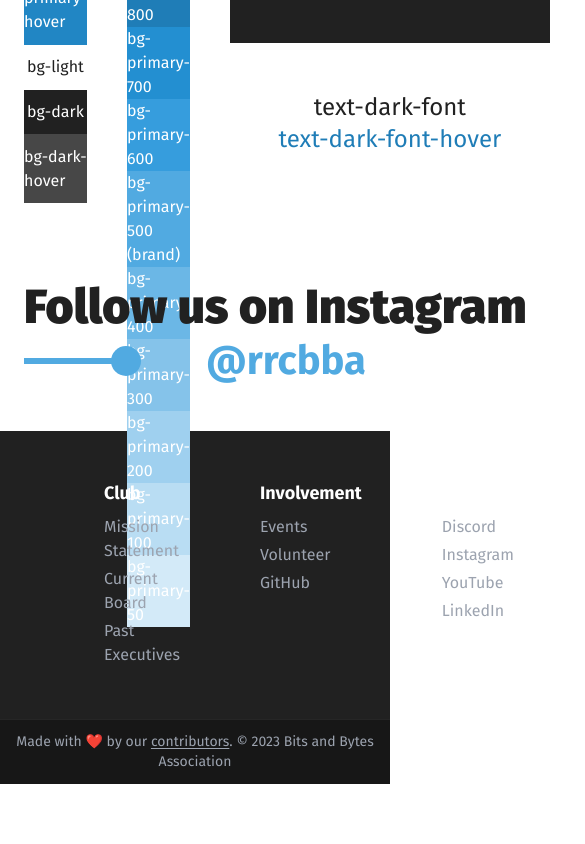
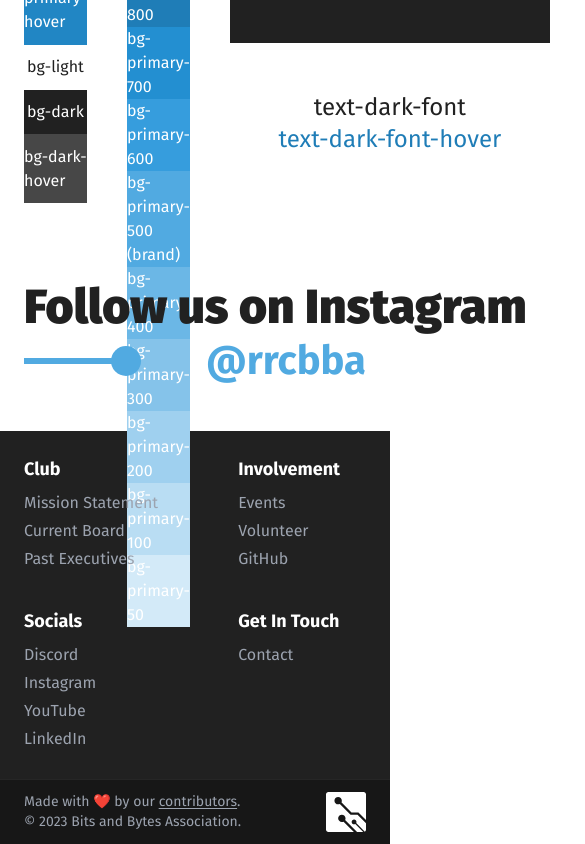
Before and after one commit to bits-and-bytes-association/bitsandbytesassociation.ca, a Next.js app: page / in a window 390 px wide. Shown: the part 1409-2253 px from the top of the page, 585 px wide, since content can reach past the window. Before the commit the page ends 2193 px from the top, so only its background shows below. Built offline with nearby package versions, Linux system fonts and the light colour scheme.

Commit message:
Make footer component responsive (#17)

```diff
--- a/src/components/Footer.js
+++ b/src/components/Footer.js
@@ -1,5 +1,9 @@
 import Link from 'next/link';
 import Image from 'next/image';
+
+// For copyright notice
+const firstYear = 2023;
+const curYear = new Date().getFullYear();
 
 /**
  * Footer component
@@ -7,7 +11,9 @@ import Image from 'next/image';
 export default function Footer() {
   return (
     <div className="bg-dark">
-      <nav className="container mx-auto flex py-12 px-16">
+      <div className="container mx-auto px-6">
+        <div className="flex flex-row items-center py-6 md:flex-row md:py-12">
+          <nav className="grid grid-cols-[repeat(2,min-content)] gap-y-8 gap-x-20 lg:grid-cols-[repeat(4,min-content)]">
             <NavColumn header="Club">
               <NavLink href="#">Mission Statement</NavLink>
               <NavLink href="#">Current Board</NavLink>
@@ -27,7 +33,8 @@ export default function Footer() {
             <NavColumn header="Get In Touch">
               <NavLink href="#">Contact</NavLink>
             </NavColumn>
-        <div className="ml-auto mr-10 shrink-0 self-center">
+          </nav>
+          <div className="ml-auto hidden shrink-0 self-center sm:inline">
             <Image
               src="/images/bba-logomark-white.svg"
               alt="Bits and Bytes Association logo"
@@ -36,9 +43,12 @@ export default function Footer() {
               priority
             />
           </div>
-      </nav>
-      <div className="border-t border-neutral-800 bg-neutral-900">
-        <p className="cursor-default py-3 text-center text-sm text-gray-400">
+        </div>
+      </div>
+      <div className="border-t border-neutral-800 bg-neutral-900 px-6">
+        <div className="flex justify-between py-3 sm:justify-center">
+          <div className="flex cursor-default flex-col gap-x-1 text-sm text-gray-400 sm:flex-row">
+            <p>
               Made with ❤️ by our{' '}
               <Link
                 href="#"
@@ -46,8 +56,22 @@ export default function Footer() {
               >
                 contributors
               </Link>
-          {'. '}© {new Date().getFullYear()} Bits and Bytes Association
+              .
             </p>
+            <p>
+              © {curYear > firstYear ? firstYear + '-' + curYear : firstYear}{' '}
+              Bits and Bytes Association.
+            </p>
+          </div>
+          <Image
+            className="sm:hidden"
+            src="/images/bba-logomark-white.svg"
+            alt="Bits and Bytes Association logo"
+            width={40}
+            height={40}
+            priority
+          />
+        </div>
       </div>
     </div>
   );
@@ -60,7 +84,7 @@ export default function Footer() {
  */
 function NavColumn({ header, children }) {
   return (
-    <ul className="mx-10 flex flex-col">
+    <ul className="flex flex-col whitespace-nowrap">
       <li className="mb-2 flex-initial">
         <p className="cursor-default text-lg font-bold text-light-font">
           {header}
```
Lines whose indentation alone changed are shown as unchanged.
